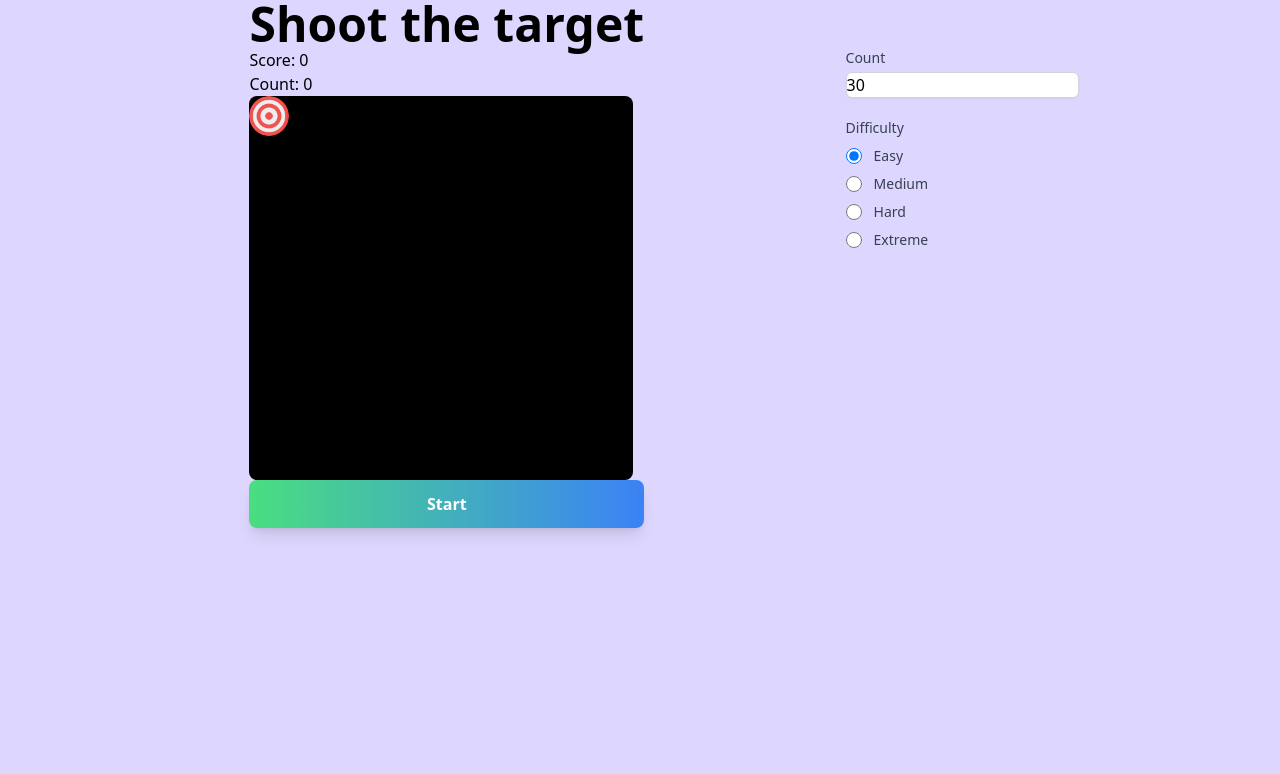
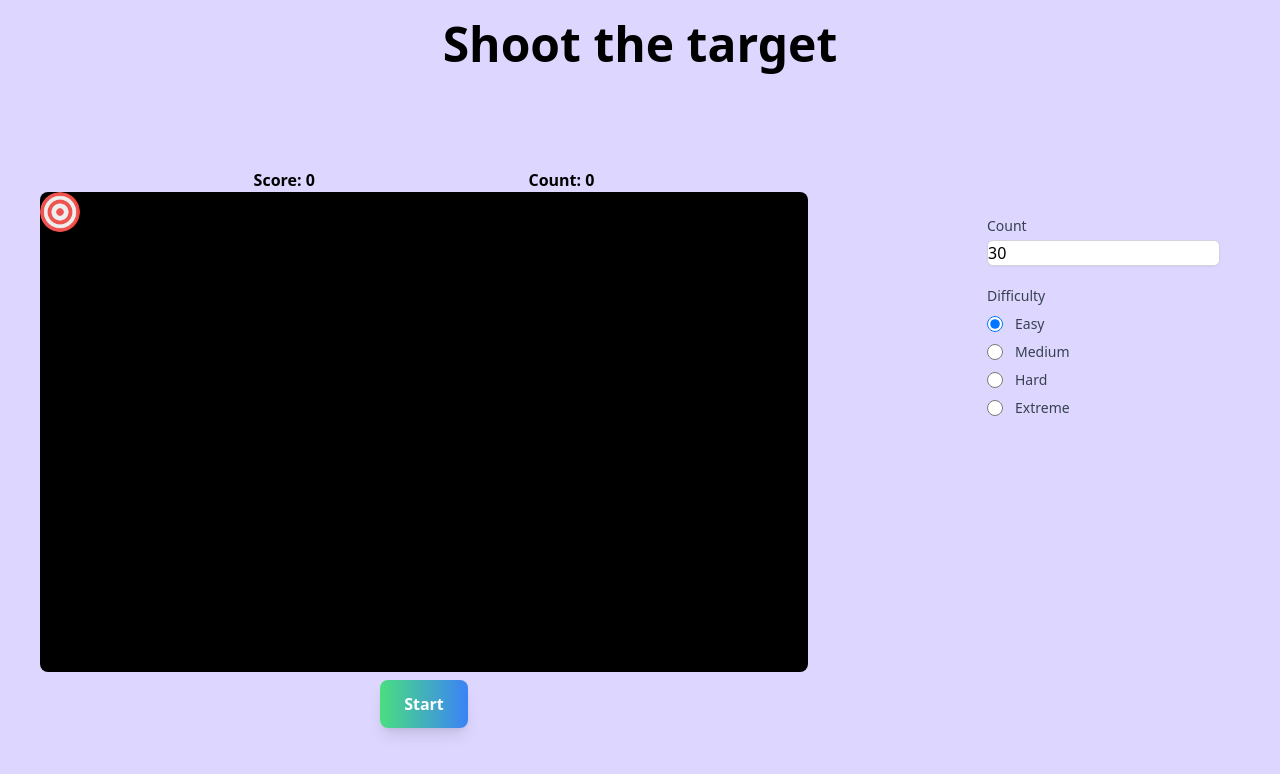
Before and after one commit to Arahanth-2003/Shooting_practice, a Next.js app: page / in a window 1280 px wide. Shown: the top 774 px of the page. Built offline with nearby package versions, Linux system fonts and the light colour scheme.

Commit message:
Changed UI

```diff
--- a/app/page.jsx
+++ b/app/page.jsx
@@ -13,12 +13,15 @@ export default function Home() {
 
 
   return (
-    <div className='flex flex-row justify-evenly'>
-        <div className='flex flex-col justify-center ml-12 inline-block'>
-            <h1 className='text-5xl font-bold text-black'>Shoot the target</h1>
+    <div className='flex flex-col w-full h-full justify-center'>
+    <div className='flex justify-center text-5xl font-bold mb-20 mt-5'>
+        Shoot the target
+    </div>
+    <div className='flex flex-row justify-between p-5'>
+        <div>
             <RandomDiv mode={difficulty} counter={count}/>
         </div>
-        <div>
+        <div className='flex flex-col mr-10'>
             <div className='mb-5 mt-12'>
                 <label htmlFor="count" className="block text-sm font-medium text-gray-700">Count</label>
                 <input
@@ -30,8 +33,7 @@ export default function Home() {
                 required
                 />
             </div>
-
-            <fieldset>
+           <fieldset>
                 <legend className="text-sm font-medium text-gray-700">Difficulty</legend>
                 <div className="mt-2 space-y-2">
                     <div className="flex items-center">
@@ -86,5 +88,6 @@ export default function Home() {
             </fieldset>
         </div>
     </div>
+</div>
   );
 }
--- a/components/RandomDiv.jsx
+++ b/components/RandomDiv.jsx
@@ -95,9 +95,12 @@ const RandomPositionDiv = (props) => {
   };
 
   return (
-    <div className='flex flex-col justify-center'>
-      <h1 className='text-black'>Score: {score}</h1>
-      {count===counter2 ? <h1 className='text-black'>Count: 0</h1> : <h1> Count: {count}</h1>}
+    <div className='flex flex-col ml-5'>
+    <div className='flex flex-row justify-evenly'>
+        <div className='font-bold'>Score: {score}</div>
+        {count===counter2 ? <div className='font-bold'>Count: 0</div> : <div className='font-bold'> Count: {count}</div>}
+    </div>
+    <div className='flex justify-center'>
         <div id="container" className="container">
             <div
             id="movingDiv"
@@ -105,13 +108,16 @@ const RandomPositionDiv = (props) => {
             onClick={handleClick}
             ></div>
         </div>
-      {!gameStarted && <button class="relative overflow-hidden px-6 py-3 font-bold text-white bg-gradient-to-r from-green-400 to-blue-500 rounded-lg shadow-lg transition duration-300 ease-in-out transform hover:scale-105 hover:bg-gradient-to-r hover:from-pink-500 hover:to-yellow-500 focus:outline-none focus:ring-2 focus:ring-blue-500 focus:ring-offset-2" onClick={startGame}>
+      </div>
+    <div className='flex justify-center'>
+    {!gameStarted && <button className="mt-2 relative overflow-hidden px-6 py-3 font-bold text-white bg-gradient-to-r from-green-400 to-blue-500 rounded-lg shadow-lg transition duration-300 ease-in-out transform hover:scale-105 hover:bg-gradient-to-r hover:from-pink-500 hover:to-yellow-500 focus:outline-none focus:ring-2 focus:ring-blue-500 focus:ring-offset-2" onClick={startGame}>
             Start
        </button>}
-
-
+    </div>
 </div>
   );
 };
 
+
+
 export default RandomPositionDiv;
--- a/styles/globals.css
+++ b/styles/globals.css
@@ -7,7 +7,7 @@ body {
 }
 
 .container {
-  @apply relative w-96 h-96 bg-black rounded-lg cursor-crosshair;
+  @apply relative w-[60vw] h-[60vh] bg-black rounded-lg cursor-crosshair;
 }
 
 .movingDiv {
```
Lines whose indentation alone changed are shown as unchanged.
